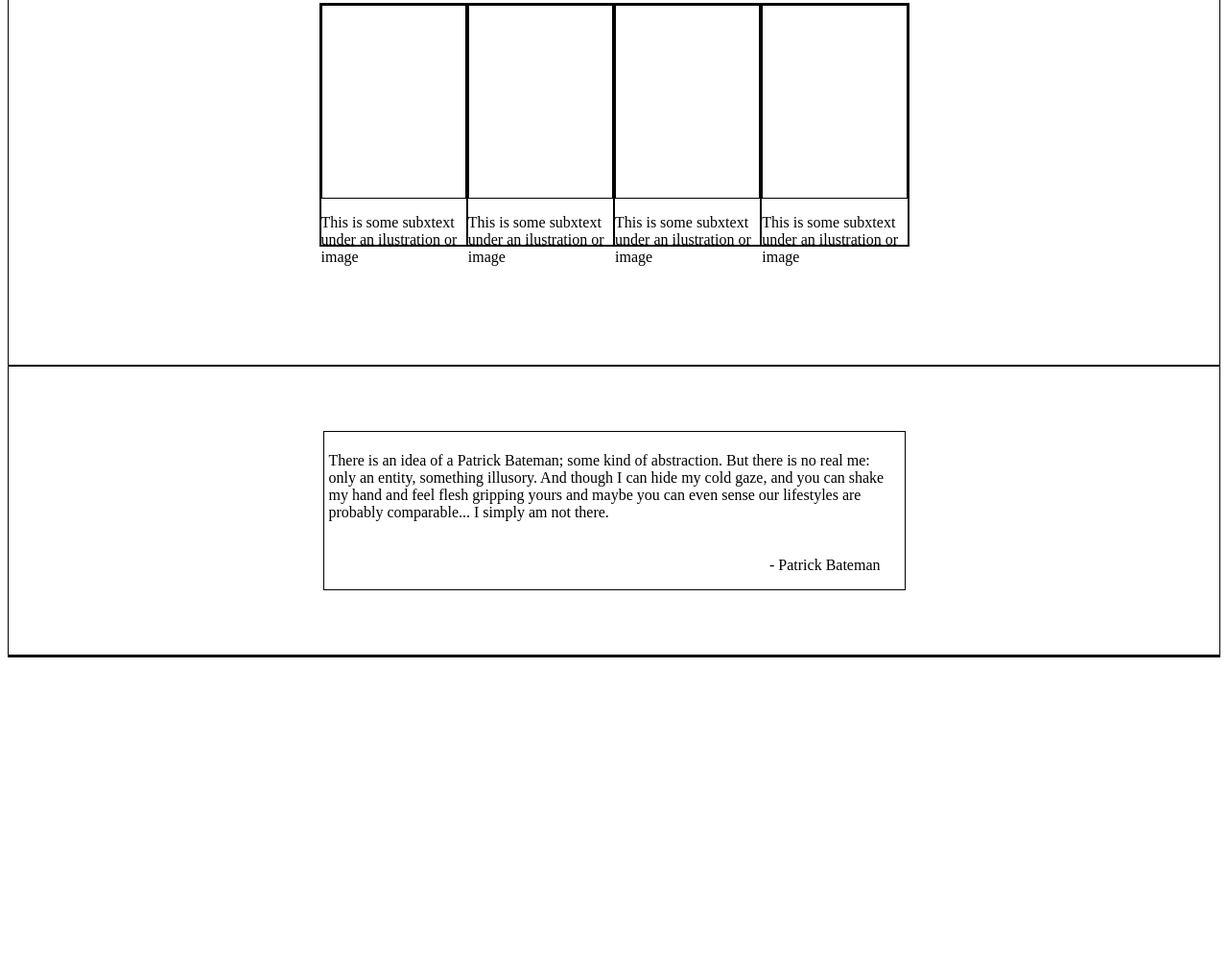
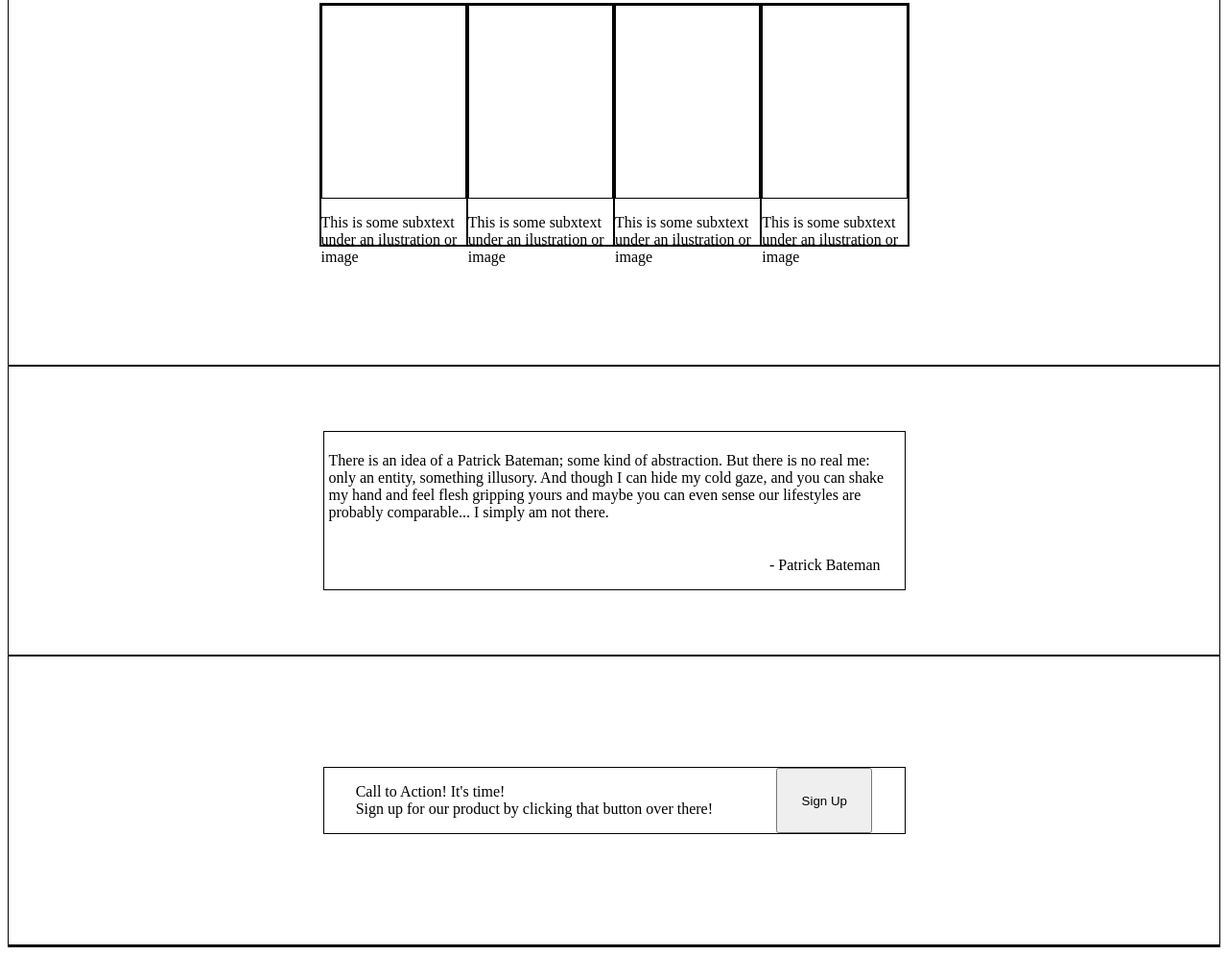
Before and after one commit to fmendezr/landing-page, a plain HTML site: page index.html in a window 1280 px wide. Shown: the part 688-1683 px from the top of the page at 96% size. Before the commit the page ends 1381 px from the top, so only its background shows below. Drawn offline with Linux system fonts and the light colour scheme.

Commit message:
Make first draft of div4 layout

```diff
--- a/index.html
+++ b/index.html
@@ -56,6 +56,12 @@
             <p id="author">- Patrick Bateman</p>
         </div>
     </div>
+    <div id="div4">
+        <div id="contact-container">
+            <p id="contact-text">Call to Action! It's time! <br>Sign up for our product by clicking that button over there!</br></p>
+            <button id="sign-up">Sign Up</button>
+        </div>
+    </div>
     <div id="footer"></div>
 </body>
 </html>
--- a/styles.css
+++ b/styles.css
@@ -93,3 +93,23 @@ div {
     align-self: flex-end;
     margin-right: 25px;
 }
+
+/* fourth div */
+
+#div4 {
+    height: 300px;
+    display: flex;
+    justify-content: center;
+    align-items: center;
+}
+
+#contact-container{
+    width: 605px;
+    display: flex;
+    flex-direction: row;
+    justify-content: space-around;
+}
+
+#sign-up{
+    flex: 0 0 100px;
+}
```
